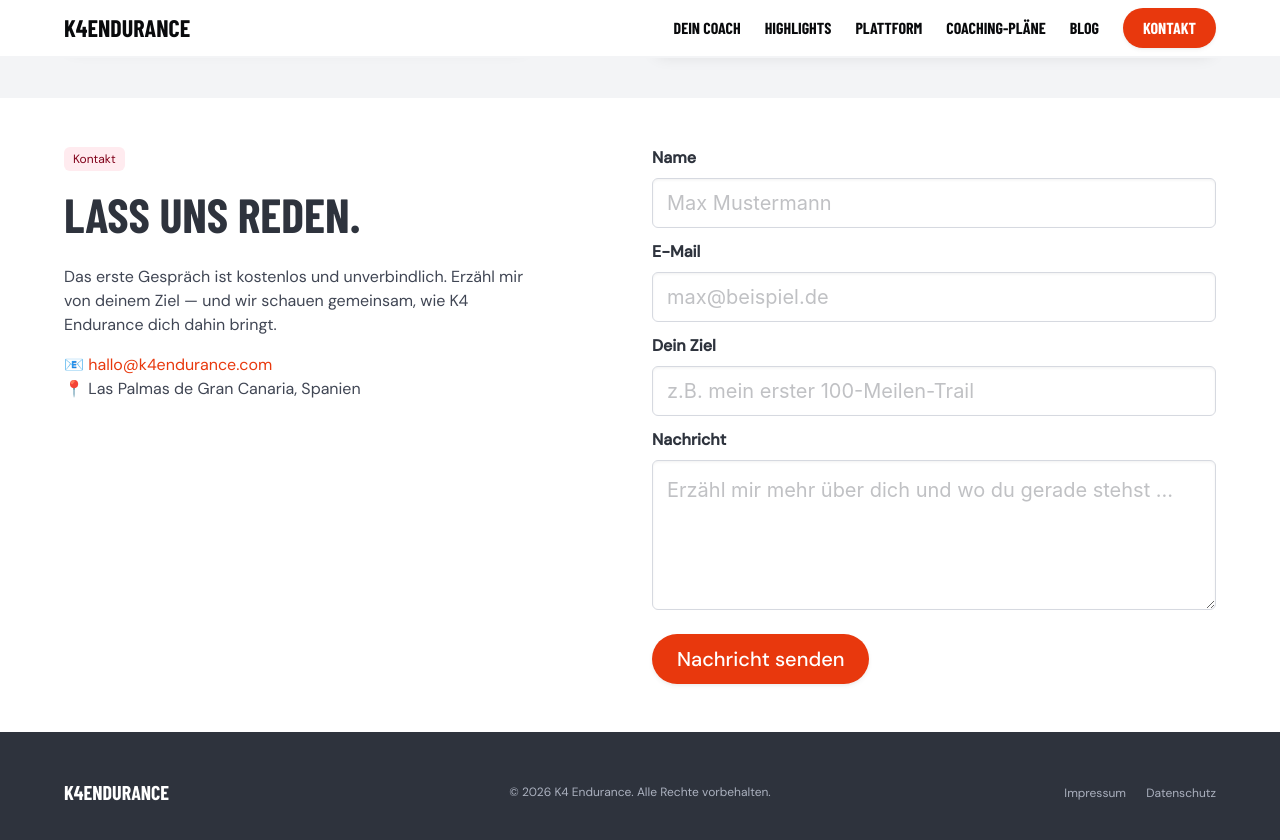
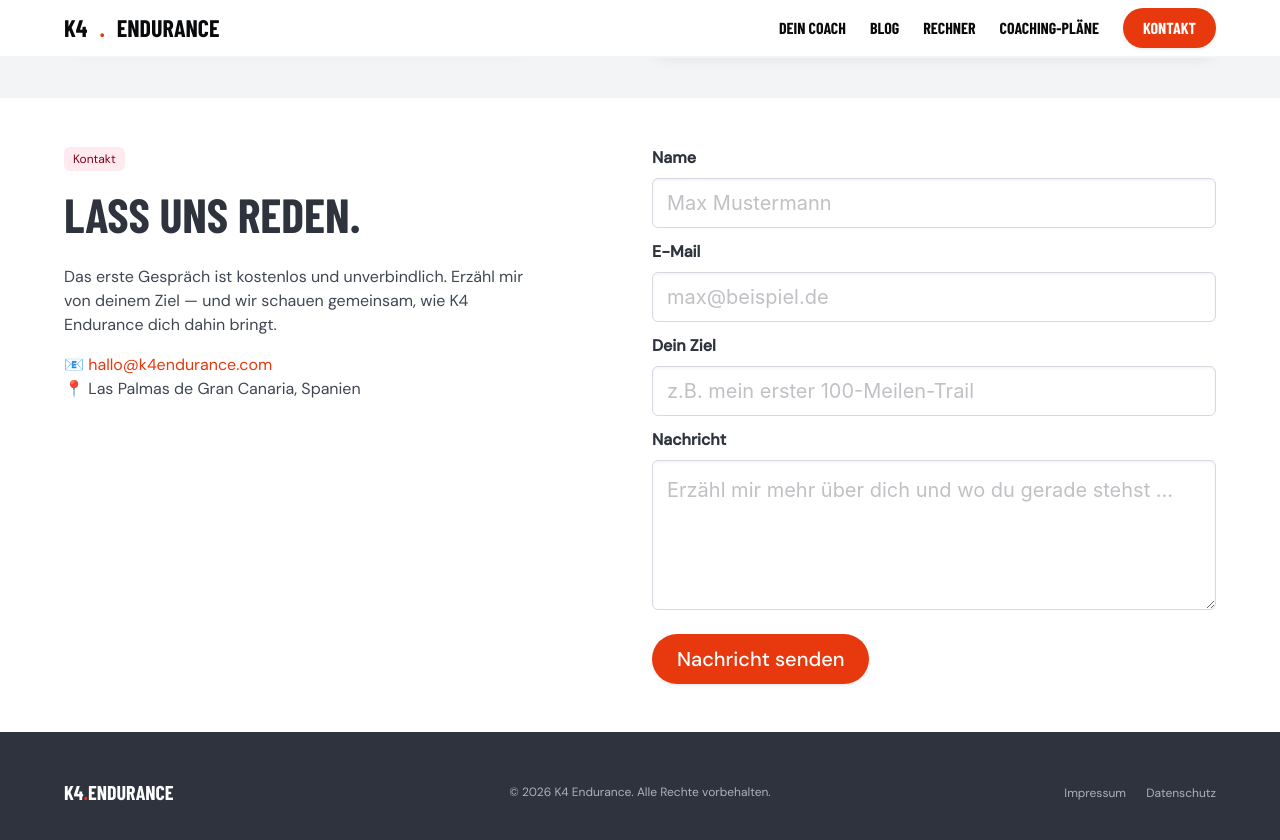
Before and after one commit to K4Endurance/k4endurance, a Jekyll site: the page built from index.html, in a window 1280 px wide and 900 px high, scrolled down 3379 px. Shown: the top 840 px of the window. Built offline with Jekyll 4.4.1, drawn with Linux system fonts in a browser that asks for light colours; some web fonts are replaced.

Commit message:
Navbar in Pages bearbeitbar gemacht, pages.yml Fehler in PagesCMS ausgebessert

```diff
--- a/index.html
+++ b/index.html
@@ -6,7 +6,7 @@ layout: null
 <head>
   <meta charset="UTF-8" />
   <meta name="viewport" content="width=device-width, initial-scale=1" />
-  <title>K4Endurance – Trail & Ultrarunning Coaching</title>
+  <title>K4 Endurance – Trail & Ultrarunning Coaching</title>
   <meta name="description" content="{{ site.description }}" />
 
   <!-- Bulma -->
@@ -48,7 +48,7 @@ layout: null
     <div class="container">
       <div class="navbar-brand">
         <a class="navbar-item title is-4 mb-0" href="#">
-          K4Endurance
+          K4<span class="has-text-accent">.</span>Endurance
         </a>
         <a role="button" class="navbar-burger" aria-label="menu" aria-expanded="false" data-target="navMenu">
           <span aria-hidden="true"></span>
@@ -58,14 +58,15 @@ layout: null
       </div>
       <div id="navMenu" class="navbar-menu">
         <div class="navbar-end">
-          <a class="navbar-item" href="#coach">Dein Coach</a>
-          <a class="navbar-item" href="#highlights">Highlights</a>
-          <a class="navbar-item" href="#tutorials">Plattform</a>
-          <a class="navbar-item" href="#pricing">Coaching-Pläne</a>
-          <a class="navbar-item" href="{{ site.baseurl }}/blog/">Blog</a>
-          <div class="navbar-item">
-            <a href="#contact" class="button is-accent is-rounded">Kontakt</a>
-          </div>
+          {% for item in site.data.navbar.items %}
+            {% if item.style == "button" %}
+            <div class="navbar-item">
+              <a href="{{ item.url }}" class="button is-accent is-rounded">{{ item.label }}</a>
+            </div>
+            {% else %}
+            <a class="navbar-item" href="{{ item.url }}">{{ item.label }}</a>
+            {% endif %}
+          {% endfor %}
         </div>
       </div>
     </div>
@@ -308,7 +309,7 @@ layout: null
       <div class="columns is-vcentered">
         <div class="column">
           <p class="title is-5 has-text-white mb-0">
-            K4Endurance
+            K4<span class="has-text-accent">.</span>Endurance
           </p>
         </div>
         <div class="column has-text-centered">
```
Also changed, not shown: _data/navbar.yml (added, +21 -0 lines), .pages.yml.
